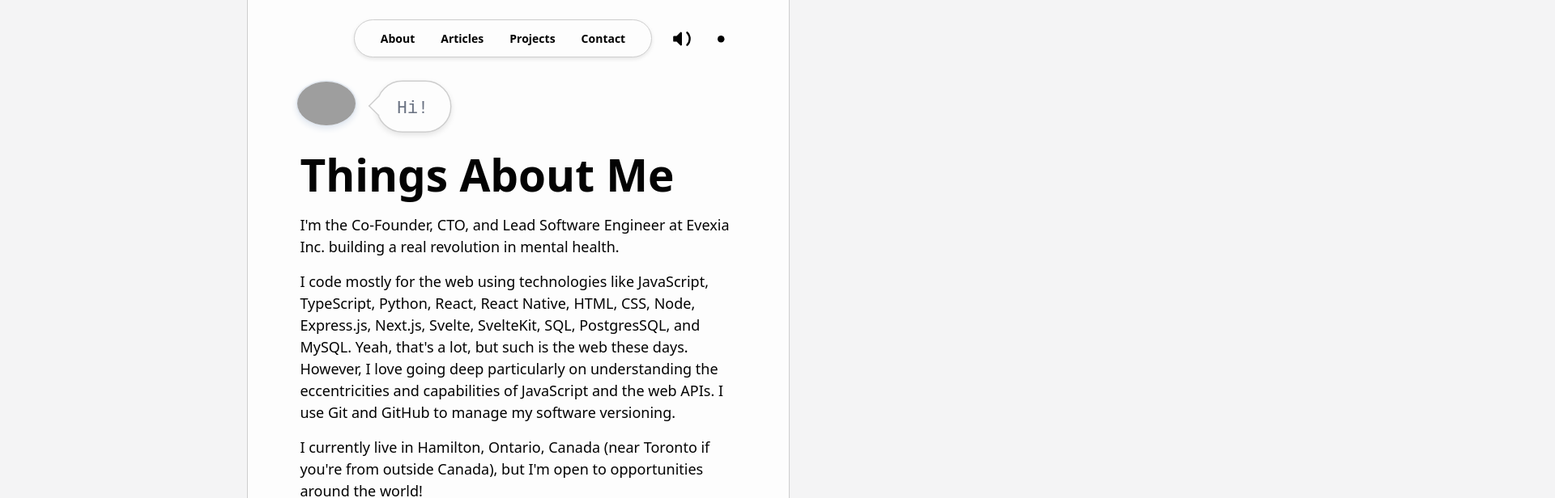
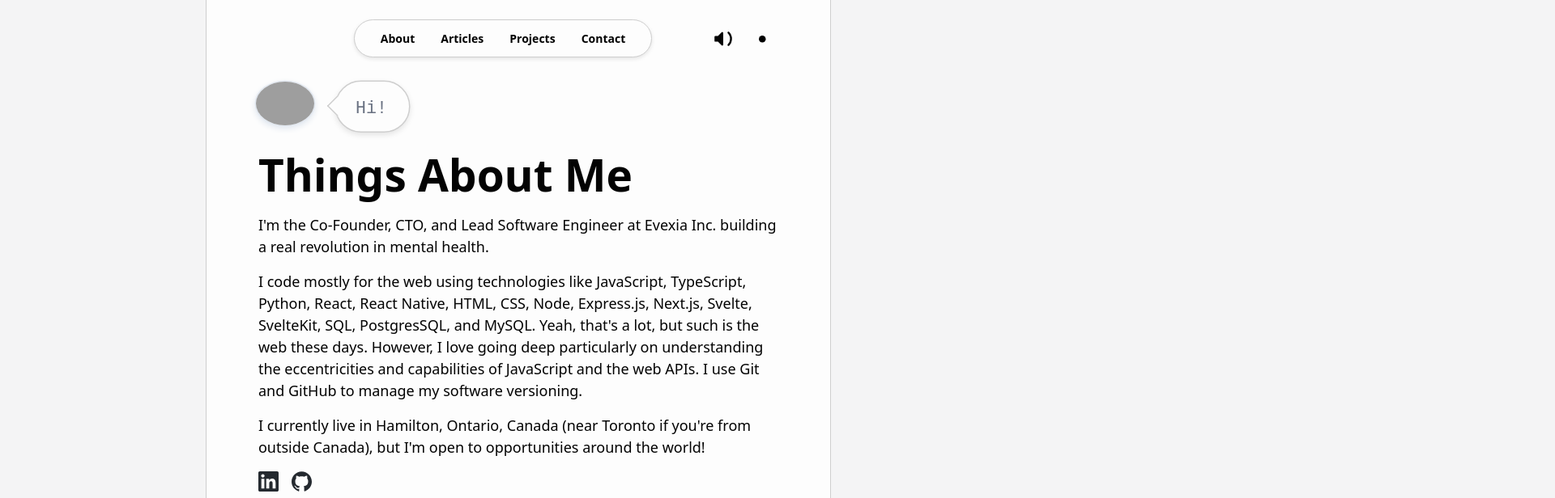
Before and after one commit to taylorsabbag/personal-website, a SvelteKit app: page / in a window 1280 px wide. Shown: the top 616 px of the page at 81% size, 1920 px wide, since content can reach past the window. Built offline with nearby package versions, Linux system fonts and the light colour scheme; grey boxes are pictures that could not be loaded.

Commit message:
style: expanding maximum width of main.

```diff
--- a/src/app.css
+++ b/src/app.css
@@ -67,7 +67,7 @@ body {
 	font-size: var(--text-base);
     background-color: var(--color-background);
     @apply antialiased;
-    max-width: 80rem;
+    max-width: 75ch;
     margin-inline: auto;
 }
 
@@ -79,8 +79,10 @@ main {
     @apply md:px-0;
     min-width: 0;
     background-color: var(--color-background);
-	border-inline: 1px solid var(--color-border);
+    border-inline: 1px solid var(--color-border);
     gap: 2rem;
+    width: min(100%, 75ch);
+    margin-inline: auto;
     & section {
         padding-inline: 4rem;
     }
@@ -93,7 +95,7 @@ h1, h2, h3, h4, h5, h6 {
     line-height: 1.2;
 }
 
-body, p {
+p {
     max-width: 65ch;
     text-wrap: pretty;
     line-height: 1.5;
```
